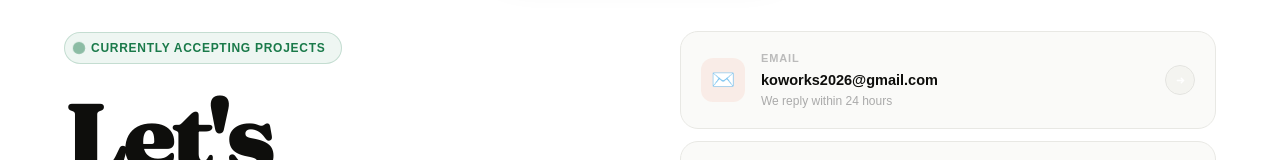
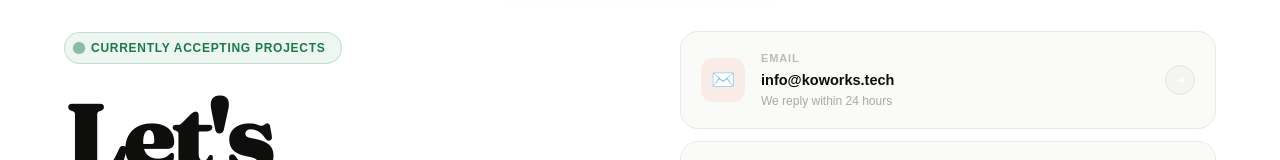
Before and after one commit to vishalcode2023/KoWorks_Website, a React (Vite) app: page /contact in a window 1280 px wide. Shown: the part 125-285 px from the top of the page. Built offline with nearby package versions, Linux system fonts and the light colour scheme; a web font is replaced by a local one.

Commit message:
added the new email

```diff
--- a/index.html
+++ b/index.html
@@ -208,14 +208,14 @@
           {
             "@type": "ContactPoint",
             "contactType": "customer service",
-            "email": "koworks2026@gmail.com",
+            "email": "info@koworks.tech",
             "areaServed": "IN",
             "availableLanguage": ["English", "Kannada"]
           },
           {
             "@type": "ContactPoint",
             "contactType": "sales",
-            "email": "koworks2026@gmail.com",
+            "email": "info@koworks.tech",
             "areaServed": "IN",
             "availableLanguage": ["English", "Kannada"]
           }
@@ -267,7 +267,7 @@
         "name": "Koworks Technologies",
         "image": "https://koworks.tech/images/koworks-logo.webp",
         "url": "https://koworks.tech",
-        "email": "koworks2026@gmail.com",
+        "email": "info@koworks.tech",
         "priceRange": "₹₹",
         "currenciesAccepted": "INR",
         "paymentAccepted": "Bank Transfer, UPI, Razorpay",
--- a/src/components/Privacypolicy.jsx
+++ b/src/components/Privacypolicy.jsx
@@ -308,8 +308,8 @@ export default function PrivacyPolicy() {
               Reach out and we'll respond within 24 hours.
             </p>
           </div>
-          <a href="mailto:koworks2026@gmail.com" className="legal-contact-btn">
-            koworks2026@gmail.com →
+          <a href="mailto:info@koworks.tech" className="legal-contact-btn">
+            info@koworks.tech →
           </a>
         </div>
       </div>
--- a/src/components/Termsofservice.jsx
+++ b/src/components/Termsofservice.jsx
@@ -339,8 +339,8 @@ export default function TermsOfService() {
               We'll give you a straight answer within 24 hours.
             </p>
           </div>
-          <a href="mailto:koworks2026@gmail.com" className="legal-contact-btn">
-            koworks2026@gmail.com →
+          <a href="mailto:info@koworks.tech" className="legal-contact-btn">
+            info@koworks.tech →
           </a>
         </div>
       </div>
--- a/src/components/footer.jsx
+++ b/src/components/footer.jsx
@@ -503,8 +503,8 @@ export default function Footer() {
               {
                 icon: "✉",
                 label: "Email",
-                value: "koworks2026@gmail.com",
-                href: "mailto:koworks2026@gmail.com",
+                value: "info@koworks.tech",
+                href: "mailto:info@koworks.tech",
               },
               {
                 icon: "📱",
--- a/src/seo/seo.config.js
+++ b/src/seo/seo.config.js
@@ -8,7 +8,7 @@ export const SITE = {
   url: "https://koworks.tech",
   logo: "https://koworks.tech/images/koworks-logo.webp",
   defaultOgImage: "https://koworks.tech/images/og-home.jpg",
-  email: "koworks2026@gmail.com",
+  email: "info@koworks.tech",
   phone: "+91-8884804648",
   address: {
     city: "Mysore",
--- a/src/websitepages/Contact.jsx
+++ b/src/websitepages/Contact.jsx
@@ -445,9 +445,9 @@ const reachCards = [
     iconBg: "rgba(240,78,26,0.08)",
     accent: "#F04E1A",
     label: "Email",
-    value: "koworks2026@gmail.com",
+    value: "info@koworks.tech",
     sub: "We reply within 24 hours",
-    href: "mailto:koworks2026@gmail.com",
+    href: "mailto:info@koworks.tech",
   },
   {
     icon: "📱",
@@ -456,7 +456,7 @@ const reachCards = [
     label: "WhatsApp",
     value: "+91 88848 04648",
     sub: "Quick replies, Mon–Sat",
-    href: "https://wa.me/9188848 04648",
+    href: "https://wa.me/918884804648",
   },
   {
     icon: "📍",
```
